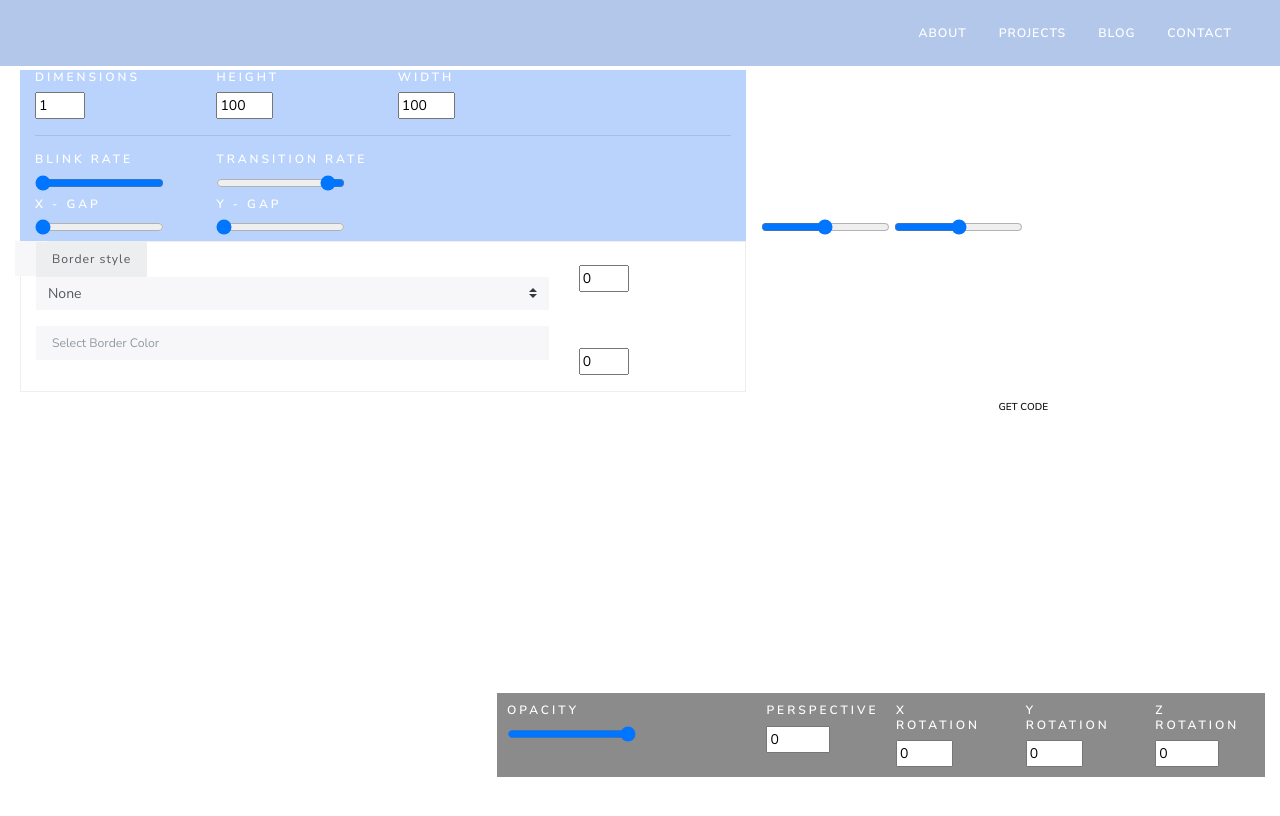
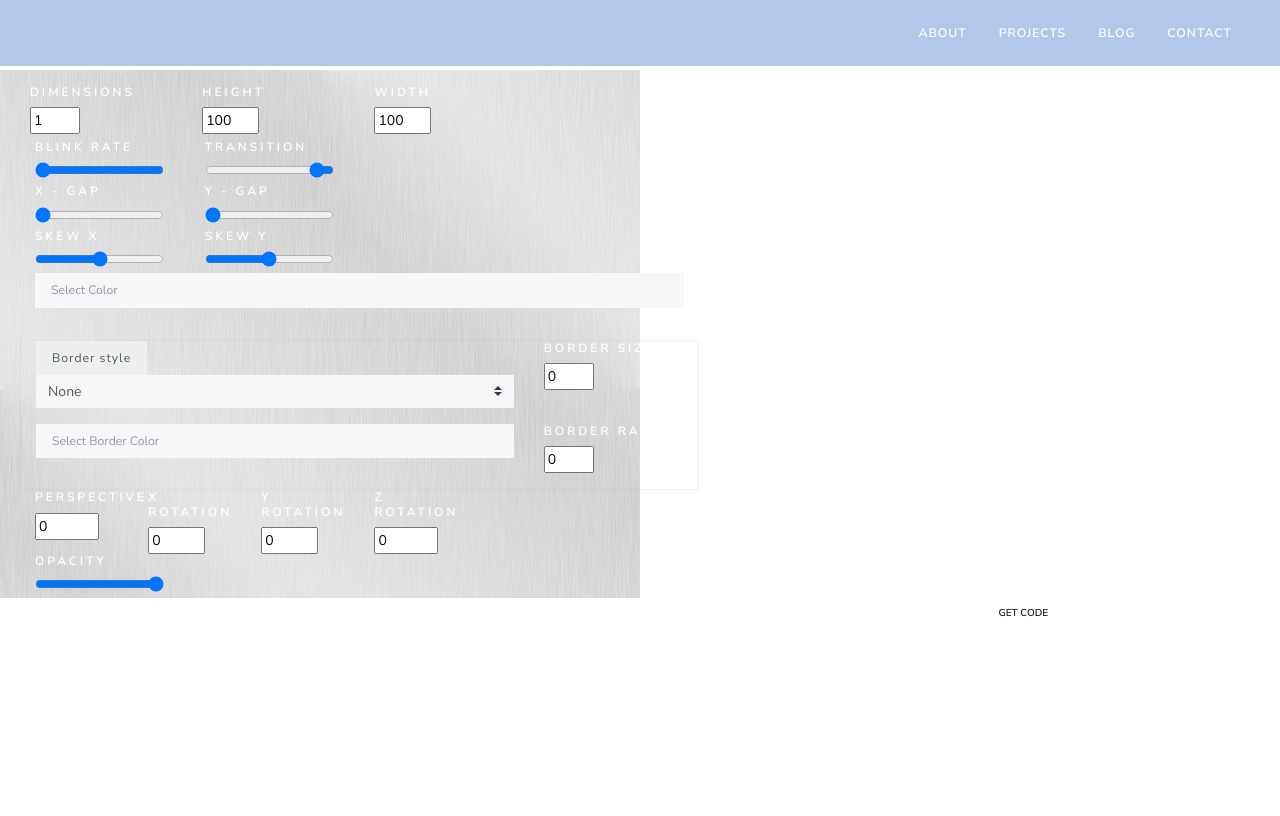
Before and after one commit to 1lee/personal-site, a Vue app: page /#/flashygrid in a window 1280 px wide. Shown: the top 816 px of the page. Built offline with nearby package versions, Linux system fonts and the light colour scheme.

Commit message:
ui cleaning

```diff
--- a/src/components/flashy-grid/FlashyGrid.vue
+++ b/src/components/flashy-grid/FlashyGrid.vue
@@ -276,17 +276,6 @@ export default {
 #element {
   min-height: 100vh;
 }
-
-.footer-panel {
-  position: fixed;
-  height: auto;
-  width: 60vw;
-  margin: 15px;
-  padding: 10px;
-  right: 0;
-  bottom: 1%;
-  background-color: rgba(110, 110, 110, 0.8);
-}
 .code-export {
   position: fixed;
   overflow: auto;
@@ -300,22 +289,6 @@ export default {
   background-color: rgba(110, 110, 110, 0.8);
   color: white;
   font-size: small;
-}
-.color-field {
-  list-style-type: none;
-}
-.color-list {
-  list-style-type: none;
-}
-.color-list li {
-  cursor: pointer;
-  display: inline;
-}
-.reverseSlider {
-  transform: rotateZ(180deg);
-}
-.verticalSlider {
-  transform: rotateZ(90deg);
 }
 
 .grid-container {
--- a/src/components/flashy-grid/UI/UIborder.vue
+++ b/src/components/flashy-grid/UI/UIborder.vue
@@ -1,6 +1,6 @@
 <template>
   <div>
-    <div class="control-panel container">
+    <div class="container">
       <div class="row">
         <div class="col-9">
           <div class="input-group-sm mb-3">
@@ -123,4 +123,11 @@ export default {
 </script>
 
 <style>
+.color-list {
+  list-style-type: none;
+}
+.color-list li {
+  cursor: pointer;
+  display: inline;
+}
 </style>
--- a/src/components/flashy-grid/UI/UIcolor.vue
+++ b/src/components/flashy-grid/UI/UIcolor.vue
@@ -63,4 +63,11 @@ export default {
 </script>
 
 <style>
+.color-list {
+  list-style-type: none;
+}
+.color-list li {
+  cursor: pointer;
+  display: inline;
+}
 </style>
--- a/src/components/flashy-grid/UI/UIdimensions.vue
+++ b/src/components/flashy-grid/UI/UIdimensions.vue
@@ -68,4 +68,7 @@ export default {
 </script>
 
 <style scoped>
+.control-panel {
+  padding: 15px 10px 7px 10px;
+}
 </style>
--- a/src/components/flashy-grid/UI/UIfooter.vue
+++ b/src/components/flashy-grid/UI/UIfooter.vue
@@ -1,21 +1,7 @@
 <template>
   <div>
-    <div class="container-fluid footer-panel float-right">
-      <div class="row justify-content-end">
-        <div class="col-4">
-          <h6 class="text-white">Opacity</h6>
-          <input
-            class="opacity"
-            type="range"
-            min="0"
-            max="1"
-            step=".01"
-            value="opacity"
-            v-model="opacitySetting"
-            @input="changeOpacityAndPerspective"
-          >
-        </div>
-
+    <div class="container-fluid">
+      <div class="row justify-content-start">
         <div class="col-2">
           <h6 class="text-white">Perspective</h6>
           <input
@@ -65,6 +51,21 @@
           >
         </div>
       </div>
+      <div class="row">
+        <div class="col-4">
+          <h6 class="text-white">Opacity</h6>
+          <input
+            class="opacity"
+            type="range"
+            min="0"
+            max="1"
+            step=".01"
+            value="opacity"
+            v-model="opacitySetting"
+            @input="changeOpacityAndPerspective"
+          >
+        </div>
+      </div>
     </div>
   </div>
 </template>
--- a/src/components/flashy-grid/UI/UIrates.vue
+++ b/src/components/flashy-grid/UI/UIrates.vue
@@ -1,7 +1,6 @@
 <template>
   <div>
     <div class="control-panel container">
-      <hr>
       <div class="row">
         <div class="col-3">
           <h6 class="text-white">Blink Rate</h6>
@@ -17,7 +16,7 @@
           >
         </div>
         <div class="col-3">
-          <h6 class="text-white">Transition Rate</h6>
+          <h6 class="text-white">Transition</h6>
           <input
             class="transitionRate reverseSlider text-white"
             type="range"
@@ -55,5 +54,8 @@ export default {
 };
 </script>
 
-<style>
+<style scoped>
+.reverseSlider {
+  transform: rotateZ(180deg);
+}
 </style>
--- a/src/components/flashy-grid/UI/UIwrapper.vue
+++ b/src/components/flashy-grid/UI/UIwrapper.vue
@@ -1,18 +1,19 @@
 <template>
   <div class="theUi">
-    <ui-dimensions class="dimensions"></ui-dimensions>
+    <img class="texture" src="../../../assets/carbon-fiber.jpg" alt>
+    <ui-dimensions class="dimensions flush-left-column"></ui-dimensions>
 
-    <ui-rates class="rates"></ui-rates>
+    <ui-rates class="rates flush-left-column"></ui-rates>
 
-    <ui-gaps class="gaps"></ui-gaps>
+    <ui-gaps class="gaps flush-left-column"></ui-gaps>
 
-    <ui-skew class="skew"></ui-skew>
+    <ui-skew class="skew flush-left-column"></ui-skew>
 
-    <ui-color class="color"></ui-color>
+    <ui-color class="color flush-left-column"></ui-color>
 
-    <ui-border class="border"></ui-border>
+    <ui-border class="border flush-left-column"></ui-border>
 
-    <ui-footer class="footer"></ui-footer>
+    <ui-footer class="footer flush-left-column"></ui-footer>
   </div>
 </template>
 
@@ -39,15 +40,23 @@ export default {
 </script>
 
 <style scoped>
+.texture {
+  opacity: 0.6;
+}
 .theUi {
   margin-top: 70px;
   display: grid;
-  grid-template-columns: 20px [leftMargin] auto [uiEnd] 0.6fr;
+  grid-template-columns: 20px [leftMargin] auto [uiEnd] 0.8fr;
+  grid-template-rows: 70px [topMargin] auto [dimension-rate-line] auto [rate-gap-line] auto [gap-skew-line] auto;
+  overflow: hidden;
 }
-.dimensions,
-.rates,
-.gaps {
+.flush-left-column {
   grid-column: 2 / span 1;
-  background-color: rgba(84, 146, 247, 0.4);
+}
+.dimensions {
+  grid-row: topMargin / 1;
+}
+.rates {
+  grid-row: dimension-rate-line / 2;
 }
 </style>
```
Also changed, not shown: src/assets/carbon-fiber.jpg (added).
